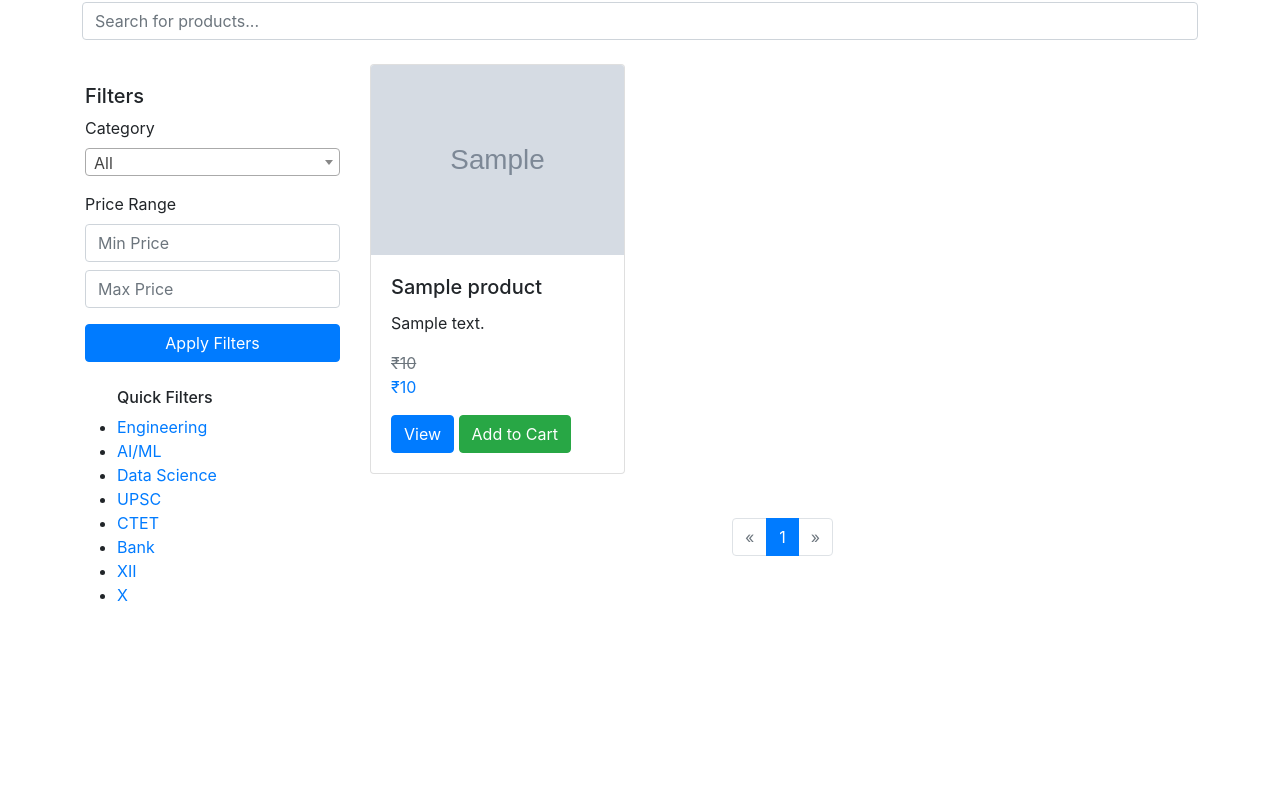
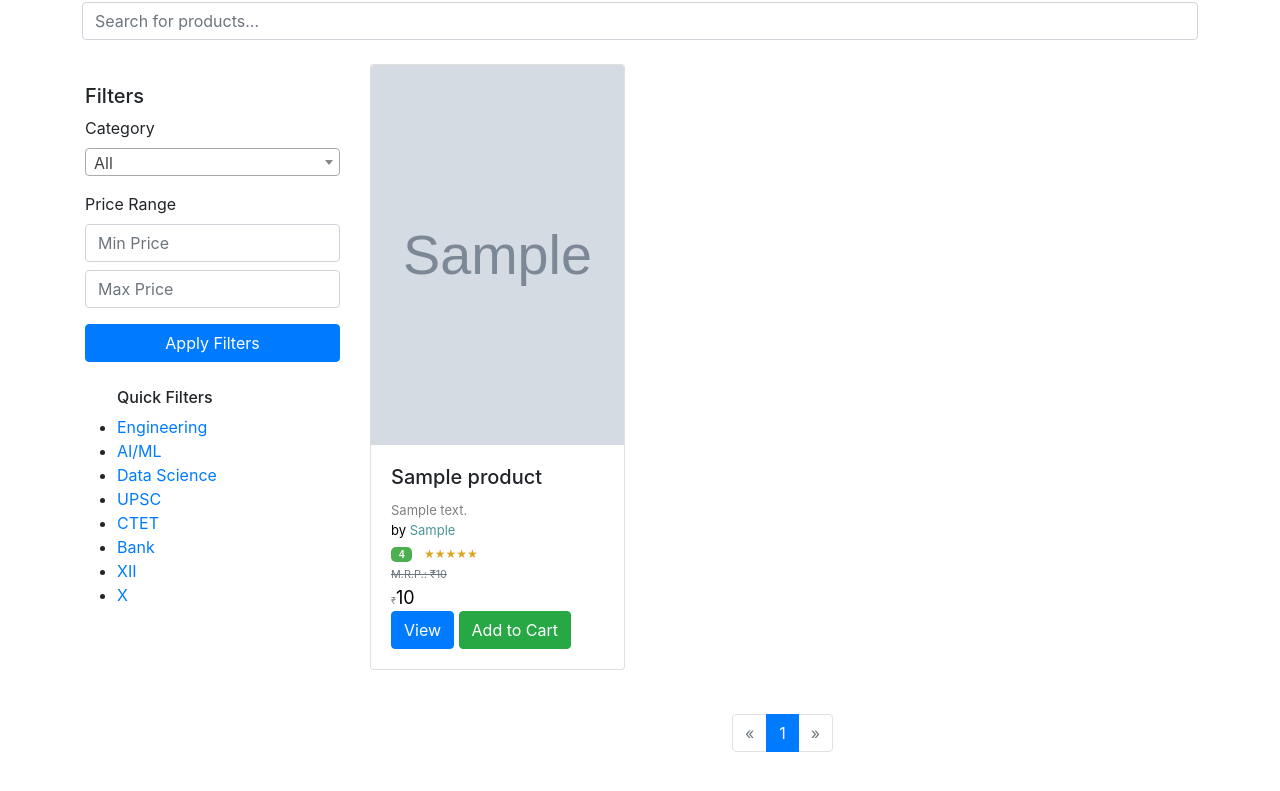
Before and after one commit to anandshekhr/ecommerce-books-store, a Django app: template src/templates/store/index.html in a window 1280 px wide. Shown: the part 56-847 px from the top of the page. Run offline with Django 5.2, Linux system fonts and the light colour scheme; the template is opened without the code that fills it: most values are stand-ins (such as "Sample title", 1, 10 or a date in 2020); grey boxes marked "Sample" are stand-in pictures; some libraries are stand-ins or nearby versions.

Commit message:
UPDATE item css

```diff
--- a/src/templates/store/index.html
+++ b/src/templates/store/index.html
@@ -21,6 +21,69 @@
 
 {% endblock head %}
 {% block style %}
+.card-img-top {
+    height: 380px;
+}
+.card-text {
+    font-size: small;
+    color: grey;
+    margin-bottom: 0;
+}
+.card-text-author {
+    font-size: small;
+    color: black;
+    margin-bottom: 0;
+}
+.card-text-mrp {
+    font-size: smaller;
+    margin-bottom: 0;
+}
+
+.card-text-discounted {
+    font-size: smaller;
+    margin-bottom: 0;
+}
+.item-price {
+    font-size: large;
+    margin-bottom: 0;
+    color: black;
+}
+
+.card-text-author a {
+    color: #4b9698;
+}
+.rating-box {
+    display: inline-block;
+    background-color: #4CAF50;
+    color: white;
+    padding: 0px 7px 0px 0px;
+    border-radius: 5px;
+    font-family: Arial, sans-serif;
+    font-size: 10px;
+    position: relative;
+  }
+
+  .rating-stars {
+    color: gold; /* Color for stars */
+    margin-right: 8px;
+  }
+
+  .rating-number {
+    font-weight: bold;
+  }
+
+  .rating-box:before {
+    content: '\2605 \2605 \2605 \2605 \2605';
+    font-size: 12px;
+    color: goldenrod;
+    position: absolute;
+    top: -2px;
+    left: 33px;
+  }
+  .card-text-discounted .rupee-symbol {
+    font-size: smaller;
+  }
+
 /* Mobile view: Hide the filter section initially */
 @media (max-width: 768px) {
     .filter-section {
@@ -123,12 +186,15 @@
                         <div class="card-body">
                             <h5 class="card-title">{{ product.title }}</h5>
                             <p class="card-text">{{ product.description|slice:":100" }}{% if product.description|length > 100 %}...{% endif %}</p>
+                            <p class="card-text-author">by {% if product.author %}<a href="#">{{ product.user.username|capfirst}}</a>(Author){% else %}<a href="#">{{ product.user.username|capfirst}}</a>{% endif %}</p>
+                            <div class="rating-box"><span class="rating-stars"></span>
+                                <span class="rating-number">{{product.rating}}</span></div>
                             {% if not product.is_free %}
                             <p class="card-text">
                                 {% if product.og_price %}
-                                    <span class="text-muted original-price">₹{{ product.og_price }}</span><br>
+                                <span class="text-muted original-price card-text-mrp">M.R.P.: ₹{{ product.og_price }}</span><br>
                                 {% endif %}
-                                <span class="text-primary">₹{{ product.price }}</span>
+                                <span class="card-text-discounted"><span class="rupee-symbol">₹</span><span class="item-price">{{ product.price|floatformat:"0" }}</span></span>
                             </p>
                             {% endif %}
                             <a href="{% url 'item-details' product.id %}" class="btn btn-primary">View</a>
```
Also changed, not shown: src/main/models.py (+9 -0 lines).
